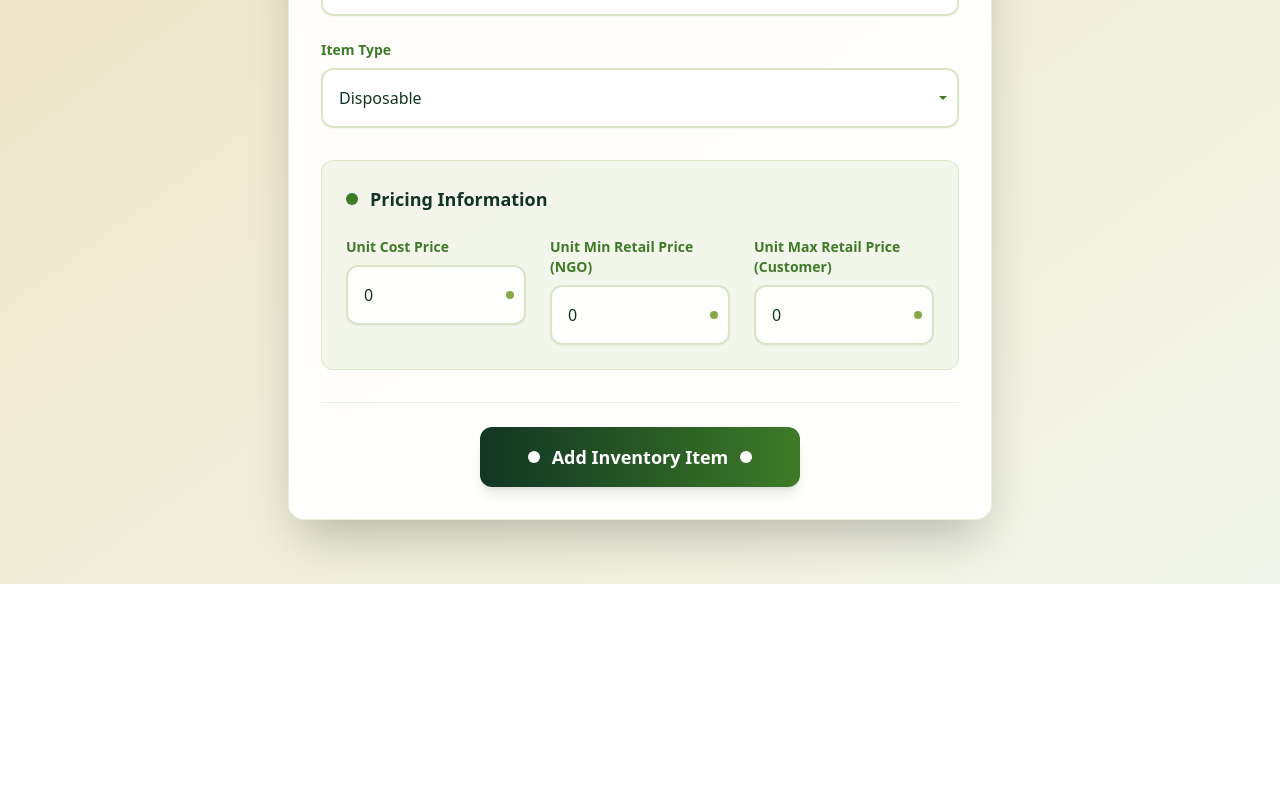
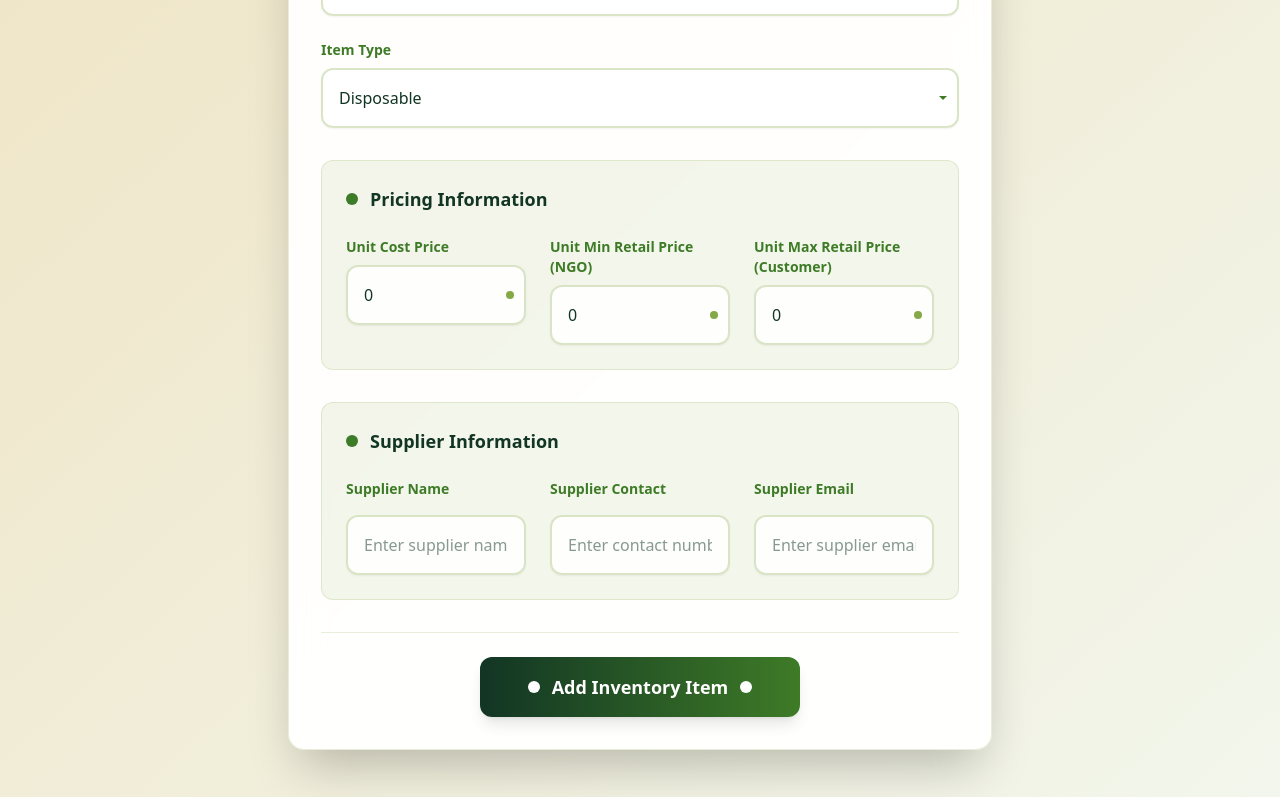
Before and after one commit to DoggosheavenShub/DoggosHeavenSoftwaree, a React (Vite) app in the folder Frontend/: page /staff/inventory in a window 1280 px wide. Shown: the part 417-1214 px from the top of the page. Before the commit the page ends 1001 px from the top, so only its background shows below. Built offline with nearby package versions, Linux system fonts and the light colour scheme; sample sign-in values are in the browser's storage.

Commit message:
supplier

```diff
--- a/Frontend/src/component/Inventory/inventoryForm.jsx
+++ b/Frontend/src/component/Inventory/inventoryForm.jsx
@@ -18,16 +18,19 @@ const InventoryForm = () => {
     unitMinRetailPriceNGO: 0,
     unitMaxRetailPriceCustomer: 0,
     expiryDate: "",
+    supplier: { name: "", contact: "", email: "" },
   });
 
   const dispatch = useDispatch();
 
   const handleChange = (e) => {
     const { name, value } = e.target;
-    setFormData((prev) => ({
-      ...prev,
-      [name]: value,
-    }));
+    if (name.startsWith("supplier.")) {
+      const key = name.split(".")[1];
+      setFormData((prev) => ({ ...prev, supplier: { ...prev.supplier, [key]: value } }));
+    } else {
+      setFormData((prev) => ({ ...prev, [name]: value }));
+    }
   };
 
   const handleSubmit = async (e) => {
@@ -47,6 +50,7 @@ const InventoryForm = () => {
             unitMinRetailPriceNGO: 0,
             unitMaxRetailPriceCustomer: 0,
             expiryDate: "",
+            supplier: { name: "", contact: "", email: "" },
           });
           navigate("/staff/inventoryList");
         } else {
@@ -274,6 +278,48 @@ const InventoryForm = () => {
                   </div>
                 </div>
 
+                <div className="bg-[#85A947]/10 rounded-xl p-6 border border-[#85A947]/20">
+                  <div className="flex items-center gap-3 mb-6">
+                    <div className="w-3 h-3 bg-[#3E7B27] rounded-full"></div>
+                    <h3 className="text-lg font-bold text-[#123524]">Supplier Information</h3>
+                  </div>
+                  <div className="grid grid-cols-1 md:grid-cols-3 gap-6">
+                    <div className="space-y-2">
+                      <label className="block text-sm font-bold text-[#3E7B27] mb-2">Supplier Name</label>
+                      <input
+                        type="text"
+                        name="supplier.name"
+                        value={formData.supplier.name}
+                        onChange={handleChange}
+                        className="w-full px-4 py-4 border-2 border-[#85A947]/30 rounded-xl shadow-sm focus:border-[#3E7B27] focus:ring-4 focus:ring-[#85A947]/20 bg-white/90 text-[#123524] font-medium placeholder-[#123524]/50 transition-all duration-200"
+                        placeholder="Enter supplier name"
+                      />
+                    </div>
+                    <div className="space-y-2">
+                      <label className="block text-sm font-bold text-[#3E7B27] mb-2">Supplier Contact</label>
+                      <input
+                        type="text"
+                        name="supplier.contact"
+                        value={formData.supplier.contact}
+                        onChange={handleChange}
+                        className="w-full px-4 py-4 border-2 border-[#85A947]/30 rounded-xl shadow-sm focus:border-[#3E7B27] focus:ring-4 focus:ring-[#85A947]/20 bg-white/90 text-[#123524] font-medium placeholder-[#123524]/50 transition-all duration-200"
+                        placeholder="Enter contact number"
+                      />
+                    </div>
+                    <div className="space-y-2">
+                      <label className="block text-sm font-bold text-[#3E7B27] mb-2">Supplier Email</label>
+                      <input
+                        type="email"
+                        name="supplier.email"
+                        value={formData.supplier.email}
+                        onChange={handleChange}
+                        className="w-full px-4 py-4 border-2 border-[#85A947]/30 rounded-xl shadow-sm focus:border-[#3E7B27] focus:ring-4 focus:ring-[#85A947]/20 bg-white/90 text-[#123524] font-medium placeholder-[#123524]/50 transition-all duration-200"
+                        placeholder="Enter supplier email"
+                      />
+                    </div>
+                  </div>
+                </div>
+
                 <div className="flex justify-center pt-6 border-t border-[#85A947]/20">
                   <button
                     type="submit"
--- a/Frontend/src/component/Inventory/inventoryList.jsx
+++ b/Frontend/src/component/Inventory/inventoryList.jsx
@@ -173,6 +173,9 @@ const ViewDialog = ({ open, onClose, item }) => {
     { label: "Cost Price", value: `₹${item.unitCostPrice}` },
     { label: "NGO Price", value: `₹${item.unitMinRetailPriceNGO}` },
     { label: "Customer Price", value: `₹${item.unitMaxRetailPriceCustomer}` },
+    { label: "Supplier", value: item.supplier?.name || "—" },
+    { label: "Supplier Contact", value: item.supplier?.contact || "—" },
+    { label: "Supplier Email", value: item.supplier?.email || "—" },
     { label: "Created", value: new Date(item.createdAt).toLocaleDateString() },
   ];
 
@@ -366,6 +369,12 @@ const InventoryList = () => {
         new Date(params.row.createdAt).toLocaleDateString(),
     },
     {
+      field: "supplier",
+      headerName: "Supplier",
+      minWidth: 150,
+      renderCell: (params) => params.row.supplier?.name || "—",
+    },
+    {
       field: "actions",
       headerName: "Actions",
       minWidth: 80,
```
Also changed, not shown: 2 other files (tests, documents, lock files or other folders).
